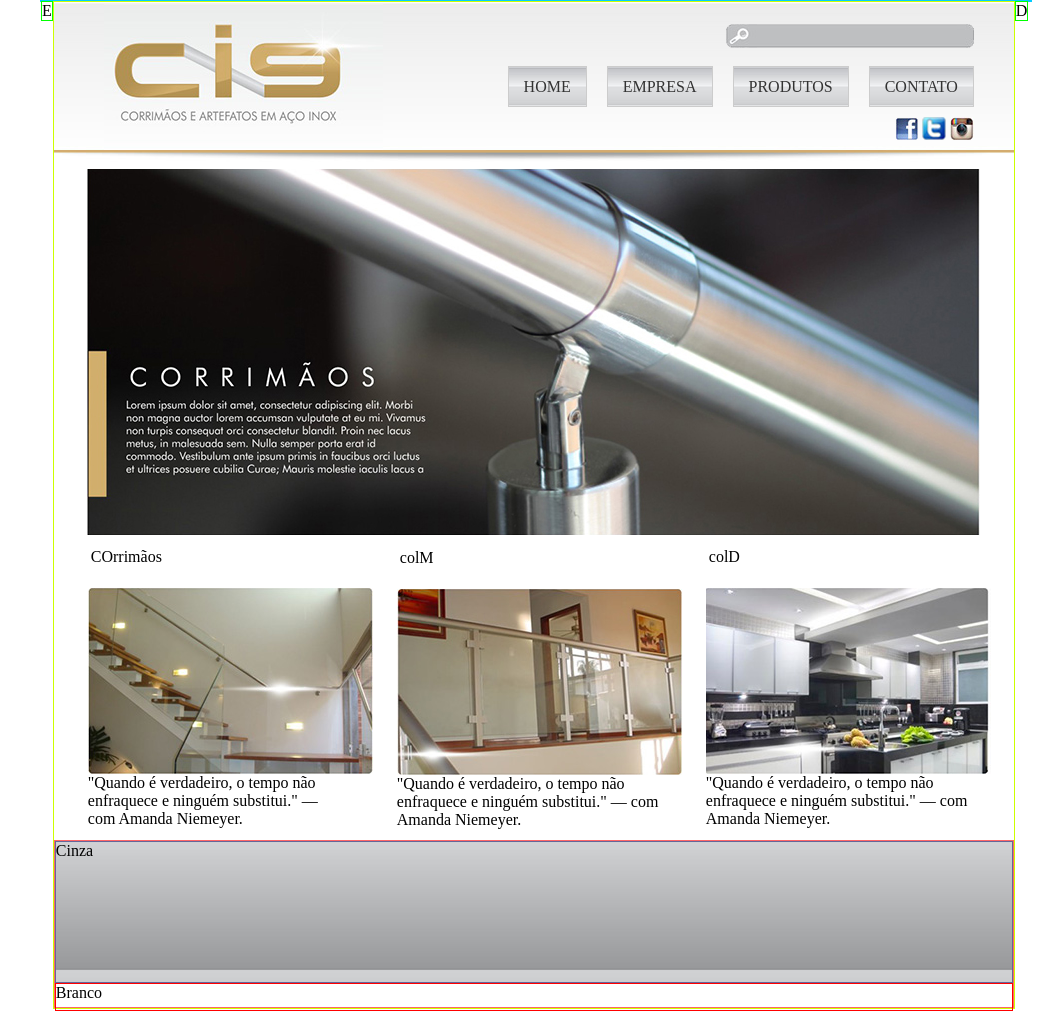
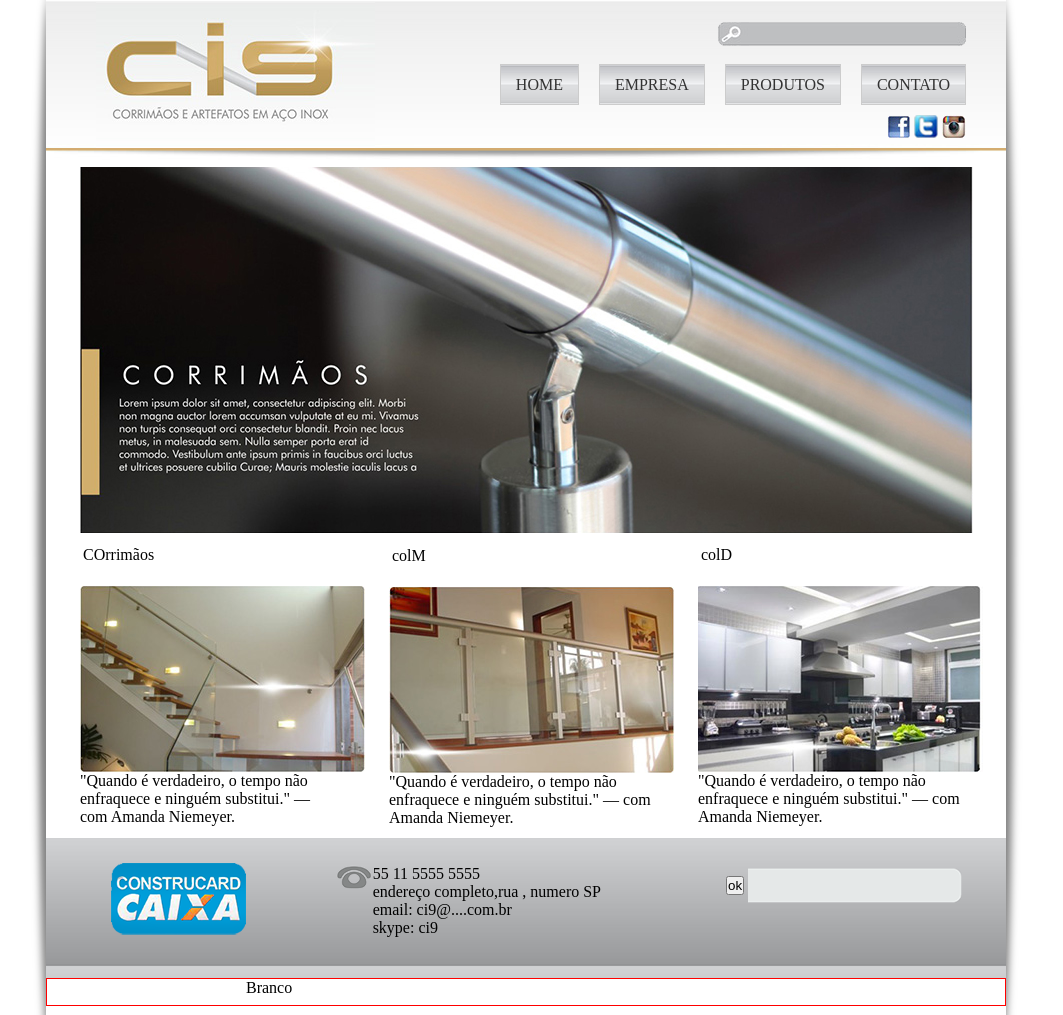
Before and after one commit to thiagomns/ci9, a PHP site: page / in a window 1280 px wide. Shown: the whole page, without its empty margins (104-1167 px from the left). Run offline with PHP 8.4, Linux system fonts and the light colour scheme; some libraries are stand-ins or nearby versions.

Commit message:
Alterações Footer

```diff
--- a/index.php
+++ b/index.php
@@ -13,7 +13,7 @@
 
 <body>
 	<div class="container">
-    	<div class="sombraEsquerda">E</div>
+    	<div class="sombraEsquerda"><img src="imgs/sombraEsquerda.png" /></div>
            	<div class="site">
                 <div class="header">
                 	<div class="headerDireito">
@@ -71,11 +71,32 @@
 
               	</div><!-- content -->
             	<div class="footer">
-            		<div class="barraCinza">Cinza</div>
+            		<div class="barraCinza">
+                    	<div class="footerEsquerdo"><img src="imgs/footerCaixa.png" /></div>
+                        <div class="footerDireito">
+                        	<div class="footerContato">
+                        		<div class="contatoEsquerdo">
+                                <img src="imgs/footerTelefone.png" />
+                                </div>
+                                <div class="contatoDireito">
+                                								55 11 5555 5555
+                        	<br />								endereço completo,rua , numero SP
+                        	<br />								email: ci9@....com.br
+                        	<br />								skype: ci9
+                            	</div>
+                            </div>
+                            <div class="barraNews">
+                            	<form action="#">
+                        		<button type="button" class="botaoNews"  onclick="alert('Hello world!')">ok</button>
+                           		<input type="text" name="search" class="inputNews"></input>
+                            	</form>
+                            </div>
+                        </div>
+                    </div>
                 	<div class="barraBranca">Branco</div>
             	</div><!-- footer -->
         	</div><!-- site -->
-        <div class="sombraDireita">D</div>
+        <div class="sombraDireita"><img src="imgs/sombraDireita.png"</div>
     </div>
 </body>
 </html>
--- a/style.css
+++ b/style.css
@@ -5,12 +5,12 @@
 body {margin:0}
 
 /* Container */
-.container { width:990px; margin:0 auto; border:1px solid #0CF}
-.container .sombraEsquerda { float:left; border:1px solid #0F0}
-.container .sombraDireita { float:left; border:1px solid #0F0}
+.container { width:1020px; margin:0 auto;}
+.container .sombraEsquerda { float:left;}
+.container .sombraDireita { float:left;}
 
 /* Container Interno */
-.site { width:960px; float:left; border:1px solid #CF0}
+.site { width:960px; float:left; }
 
 /* Cabeçalho */
 .site .headerDireito {width:580px; height:160px; float:right}
@@ -36,7 +36,7 @@ ul.menu li ul li a { padding: 0 10px;margin: 0;font-size: 12px; width: 150px}
 
 /* Rede sociais */
 
-.site .header .redeSociais { width:580px; height:60px; float:right; text-align:right; margin-top:10px}
+.site .header .redeSociais { width:580px; height:60px; float:right; text-align:right; margin-top:10px;}
 
 
 /* Conteúdo */
@@ -48,9 +48,14 @@ ul.menu li ul li a { padding: 0 10px;margin: 0;font-size: 12px; width: 150px}
 .site .colunaMeio { margin:11px 343px;}
 
 /* Roda pé */
-.site .footer { height:166px; border:1px solid #F66;}
-.site .footer .barraCinza { height:140px; border:1px solid #669; background:url(imgs/footerbg_06_06.jpg) repeat}
+.site .footer { height:166px; }
+.site .footer .barraCinza { height:140px;background:url(imgs/footerbg_06_06.jpg) repeat}
+.site .footer .barraCinza .footerEsquerdo {height:135px; width:135px; margin-left:65px; padding-top:25px; float:left }
+.site .footer .barraCinza .footerDireito {height:135px; width:670px; float:right}
+.site .footer .barraCinza .footerDireito .footerContato {height:80px; width:265px; float:left; margin-top:27px}
+.site .footer .barraCinza .footerDireito .footerContato .contatoEsquerdo { float:left}
+.site .footer .barraCinza .footerDireito .footerContato	.contatoDireito	{float:right}
+.site .footer .barraCinza .footerDireito .barraNews { height:35px; width:280px; float:right; margin-top:30px}
+.site .footer .barracinza .footerDireito .barraNews button.botaoNews {height:35px; width:30px; border:none; background:url(imgs/footerIconeNews.png); text-indent: -9999px;}
+.site .footer .barraCinza .footerDireito .barraNews input.inputNews { border:none; background:url(imgs/footerInputNews.png) no-repeat; width:225px; height:35px;}
 .site .footer .barraBranca { height:26px; border:1px solid #F00}
-
->>>>>>> Alterações Header
-.clearfix,.clr 	{ float: none; clear: both; }
```
Also changed, not shown: imgs/footerCaixa.png.
